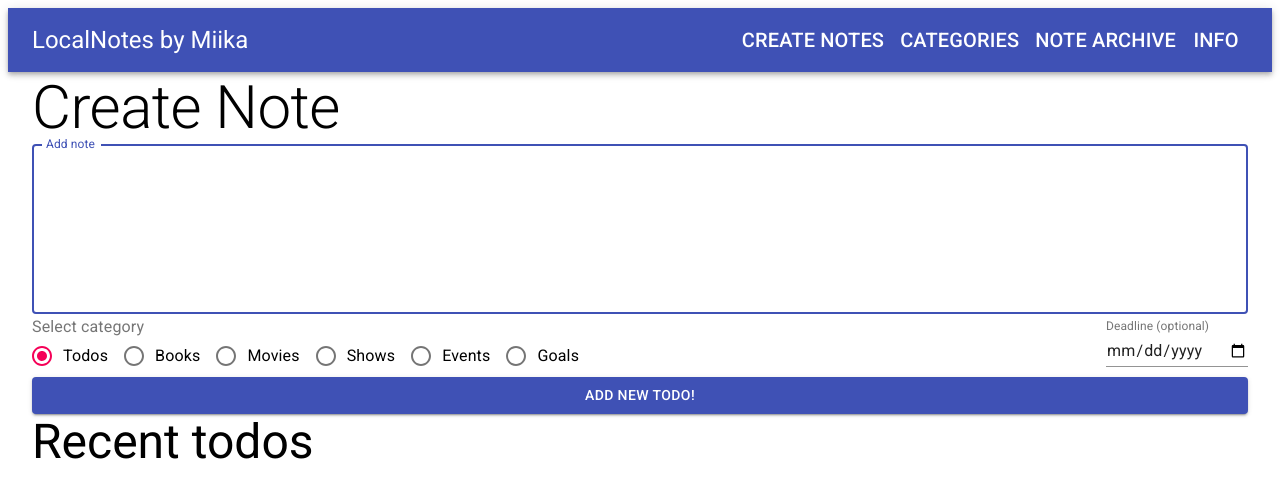
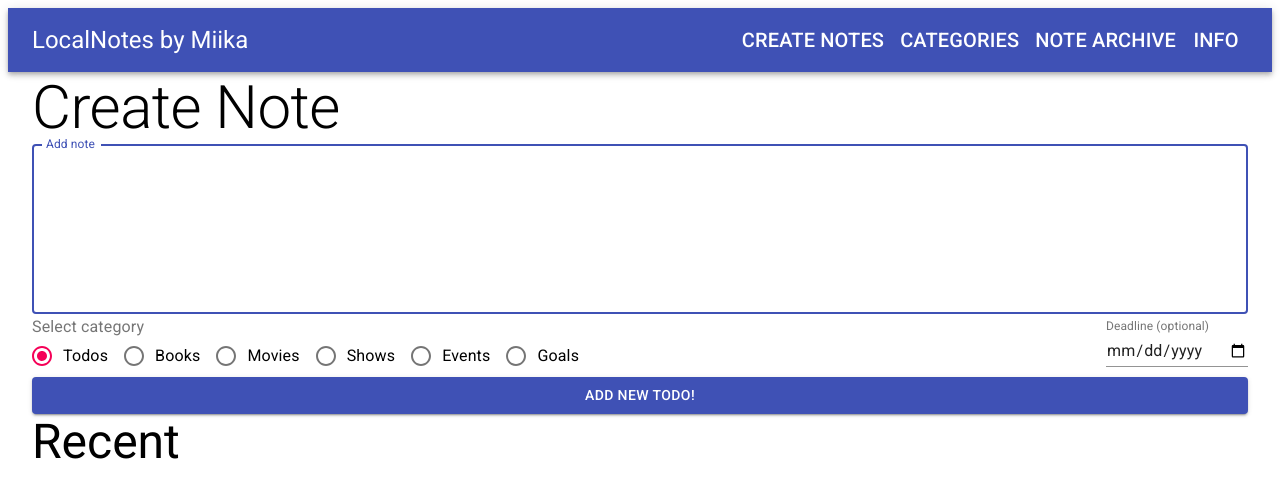
Before and after one commit to harmamiika/notes, a React (Create React App) app: page / in a window 1280 px wide. Shown: the top 498 px of the page. Built offline with nearby package versions, Linux system fonts and the light colour scheme.

Commit message:
made recent notes to show dynamically based on last added note

```diff
--- a/src/components/Recent.js
+++ b/src/components/Recent.js
@@ -8,23 +8,32 @@ import NoteList from './NoteList';
 import { makeUsDate } from '../services/localStorageDB';
 
 const Recent = () => {
-  const todos = useSelector((state) =>
-    state.notes.filter((note) => note.category === 'Todos')
-  );
+  const notes = useSelector((state) => state.notes);
 
-  const recentTodos = todos.filter(
+  const recentNotes = notes.filter(
     (todo) =>
       (new Date().getTime() - makeUsDate(todo.createDate).getTime()) /
         (1000 * 60 * 60 * 24) <
       7
   );
 
+  console.log(recentNotes, 'recentNotes');
+
+  const category =
+    recentNotes.length > 0
+      ? recentNotes[recentNotes.length - 1].category
+      : null;
+
+  const notesByCategory = notes.filter(
+    (note) => note.category === notes[0].category
+  );
+
   return (
     <div>
       <Typography className="headline" variant="h3" component="h3">
-        Recent todos
+        Recent {category && category}
       </Typography>
-      <NoteList notes={recentTodos} completed={false} />
+      {category && <NoteList notes={notesByCategory} completed={false} />}
     </div>
   );
 };
```
